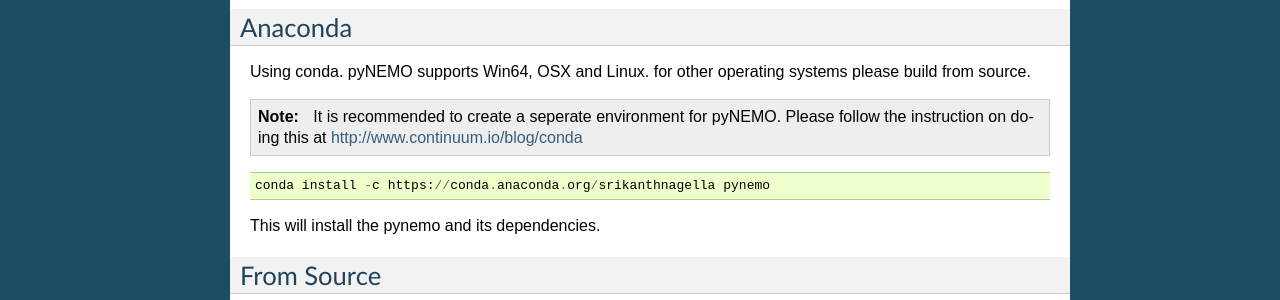
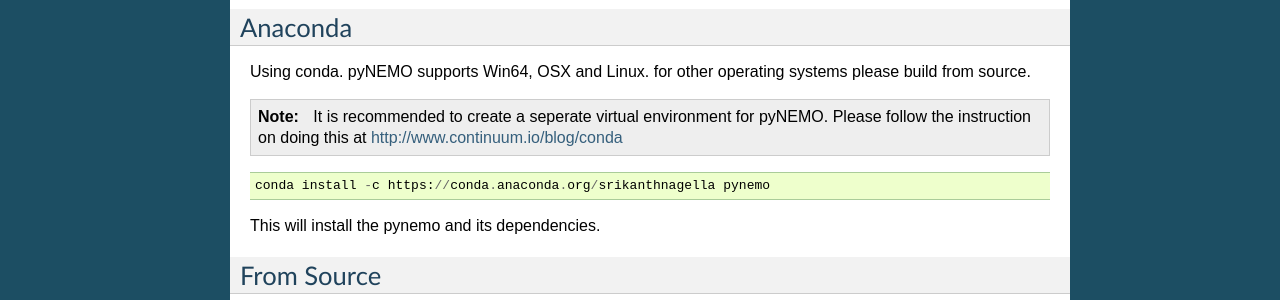
Before and after one commit to vleguenn/PyNEMO, a Sphinx documentation site: the page built from Python/docs/source/installation.rst, in a window 1280 px wide. Shown: the part 384-684 px from the top of the page. Built offline with Sphinx 7.4.7, drawn with Linux system fonts in a browser that asks for light colours.

Commit message:
[#1267] updated document
git-svn-id: https://ccpforge.cse.rl.ac.uk/svn/pynemo/trunk@117 9a1c3b68-90a4-42a4-98f4-a1cd0af2bb7b

```diff
--- a/Python/docs/source/installation.rst
+++ b/Python/docs/source/installation.rst
@@ -20,7 +20,7 @@
 
 Using conda. pyNEMO supports Win64, OSX and Linux. for other operating systems please build from source.
 
-.. note:: It is recommended to create a seperate environment for pyNEMO. Please follow the instruction on doing this at http://www.continuum.io/blog/conda
+.. note:: It is recommended to create a seperate virtual environment for pyNEMO. Please follow the instruction on doing this at http://www.continuum.io/blog/conda
 
 ::
 
```
